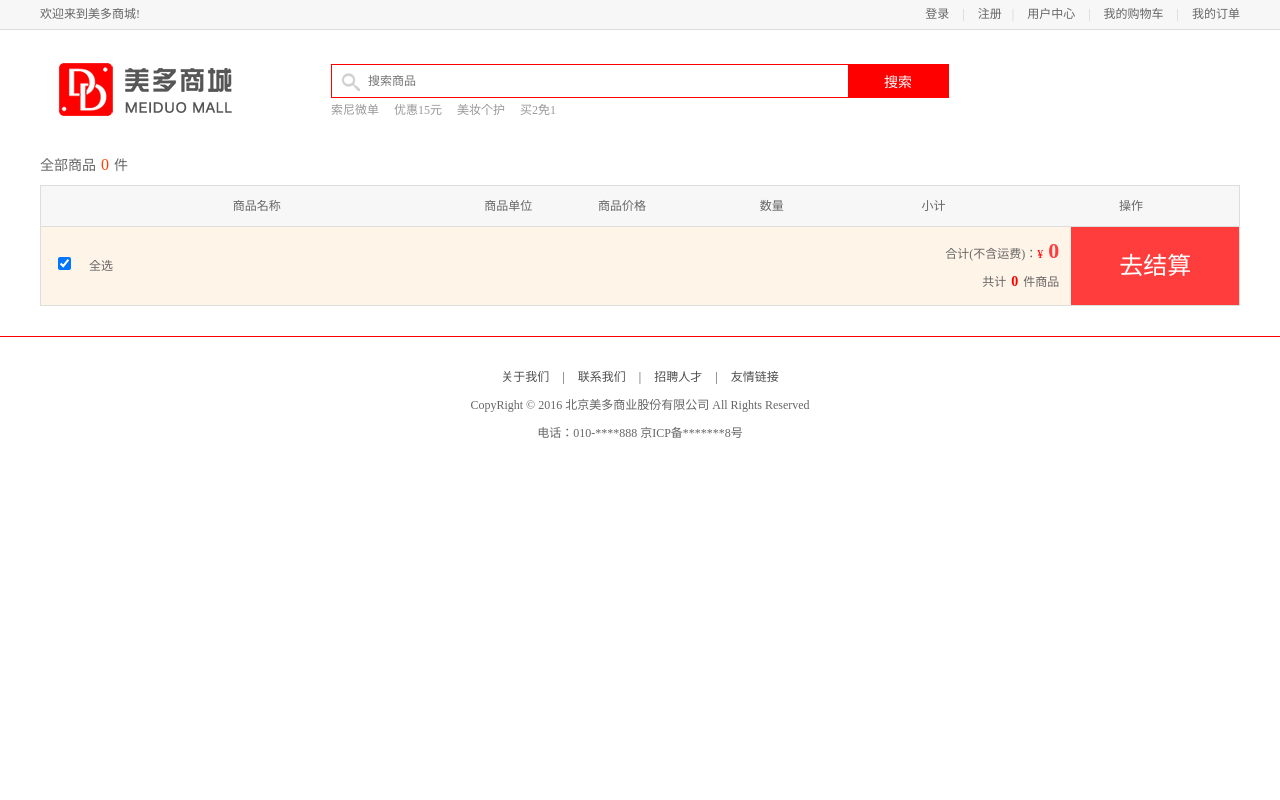
After one commit to Tao-bug/meiduo_project, a Django app: template meiduo_mall/templates/cart.html in a window 1280 px wide. The commit adds this page. Run offline with Django 3.2, Linux system fonts and the light colour scheme; the template is opened without the code that fills it, so the values that code supplies are empty; parts of the project's set-up code (start-up, migrations or seed data) failed here and were passed over.

```diff
--- a/meiduo_mall/static/goods_judge.html
+++ b/meiduo_mall/static/goods_judge.html
@@ -27,7 +27,7 @@
 					<span>|</span>
 					<a href="user_center_info.html">用户中心</a>
 					<span>|</span>
-					<a href="cart.html">我的购物车</a>
+					<a href="../templates/cart.html">我的购物车</a>
 					<span>|</span>
 					<a href="user_center_order.html">我的订单</a>
 				</div>
--- a/meiduo_mall/static/order_success.html
+++ b/meiduo_mall/static/order_success.html
@@ -27,7 +27,7 @@
 					<span>|</span>
 					<a href="user_center_info.html">用户中心</a>
 					<span>|</span>
-					<a href="cart.html">我的购物车</a>
+					<a href="../templates/cart.html">我的购物车</a>
 					<span>|</span>
 					<a href="user_center_order.html">我的订单</a>
 				</div>
--- a/meiduo_mall/static/pay_success.html
+++ b/meiduo_mall/static/pay_success.html
@@ -26,7 +26,7 @@
                     <span>|</span>
                     <a href="user_center_info.html">用户中心</a>
                     <span>|</span>
-                    <a href="cart.html">我的购物车</a>
+                    <a href="../templates/cart.html">我的购物车</a>
                     <span>|</span>
                     <a href="user_center_order.html">我的订单</a>
                 </div>
--- a/meiduo_mall/static/place_order.html
+++ b/meiduo_mall/static/place_order.html
@@ -27,7 +27,7 @@
 					<span>|</span>
 					<a href="user_center_info.html">用户中心</a>
 					<span>|</span>
-					<a href="cart.html">我的购物车</a>
+					<a href="../templates/cart.html">我的购物车</a>
 					<span>|</span>
 					<a href="user_center_order.html">我的订单</a>
 				</div>
--- a/meiduo_mall/static/user_center_order.html
+++ b/meiduo_mall/static/user_center_order.html
@@ -29,7 +29,7 @@
 					<span>|</span>
 					<a href="user_center_info.html">用户中心</a>
 					<span>|</span>
-					<a href="cart.html">我的购物车</a>
+					<a href="../templates/cart.html">我的购物车</a>
 					<span>|</span>
 					<a href="user_center_order.html">我的订单</a>
 				</div>
--- a/meiduo_mall/static/user_center_pass.html
+++ b/meiduo_mall/static/user_center_pass.html
@@ -27,7 +27,7 @@
 					<span>|</span>
 					<a href="user_center_info.html">用户中心</a>
 					<span>|</span>
-					<a href="cart.html">我的购物车</a>
+					<a href="../templates/cart.html">我的购物车</a>
 					<span>|</span>
 					<a href="user_center_order.html">我的订单</a>
 				</div>
--- /dev/null
+++ b/meiduo_mall/templates/cart.html
@@ -0,0 +1,113 @@
+<!DOCTYPE html PUBLIC "-//W3C//DTD XHTML 1.0 Transitional//EN"
+        "http://www.w3.org/TR/xhtml1/DTD/xhtml1-transitional.dtd">
+<html xmlns="http://www.w3.org/1999/xhtml" xml:lang="en">
+<head>
+    <meta http-equiv="Content-Type" content="text/html;charset=UTF-8">
+    <title>美多商城-购物车</title>
+    <link rel="stylesheet" type="text/css" href="../static/css/reset.css">
+    <link rel="stylesheet" type="text/css" href="../static/css/main.css">
+    <script type="text/javascript" src="../static/js/host.js"></script>
+    <script type="text/javascript" src="../static/js/vue-2.5.16.js"></script>
+    <script type="text/javascript" src="../static/js/axios-0.18.0.min.js"></script>
+</head>
+<body>
+<div id="app" v-cloak>
+    <div class="header_con">
+        <div class="header">
+            <div class="welcome fl">欢迎来到美多商城!</div>
+            <div class="fr">
+                <div class="login_btn fl" v-if="username">
+                    欢迎您：<em>[[ username ]]</em>
+                    <span>|</span>
+                    <a href="/logout/" class="quit">退出</a>
+                </div>
+                <div class="login_btn fl" v-else>
+                    <a href="/login/">登录</a>
+                    <span>|</span>
+                    <a href="/register/">注册</a>
+                </div>
+                <div class="user_link fl">
+                    <span>|</span>
+                    <a href="/info/">用户中心</a>
+                    <span>|</span>
+                    <a href="/cart/">我的购物车</a>
+                    <span>|</span>
+                    <a href="../static/user_center_order.html">我的订单</a>
+                </div>
+            </div>
+        </div>
+    </div>
+
+    <div class="search_bar clearfix">
+        <a href="index.html" class="logo fl"><img src="../static/images/logo.png"></a>
+        <div class="search_wrap fl">
+            <form method="get" action="/search/" class="search_con">
+                <input type="text" class="input_text fl" name="q" placeholder="搜索商品">
+                <input type="submit" class="input_btn fr" name="" value="搜索">
+            </form>
+            <ul class="search_suggest fl">
+                <li><a href="#">索尼微单</a></li>
+                <li><a href="#">优惠15元</a></li>
+                <li><a href="#">美妆个护</a></li>
+                <li><a href="#">买2免1</a></li>
+            </ul>
+        </div>
+    </div>
+
+    <div class="total_count">全部商品<em>[[ total_count ]]</em>件</div>
+    <ul class="cart_list_th clearfix">
+        <li class="col01">商品名称</li>
+        <li class="col02">商品单位</li>
+        <li class="col03">商品价格</li>
+        <li class="col04">数量</li>
+        <li class="col05">小计</li>
+        <li class="col06">操作</li>
+    </ul>
+
+    <ul class="cart_list_td clearfix" v-for="(cart_sku,index) in carts">
+        <li class="col01"><input type="checkbox" name="" v-model="cart_sku.selected" @change="update_selected(index)">
+        </li>
+        <li class="col02"><img :src="cart_sku.default_image_url"></li>
+        <li class="col03">[[ cart_sku.name ]]</li>
+        <li class="col05">[[ cart_sku.price ]]元</li>
+        <li class="col06">
+            <div class="num_add">
+                <a @click="on_minus(index)" class="minus fl">-</a>
+                <input v-model="cart_sku.count" @blur="on_input(index)" type="text" class="num_show fl">
+                <a @click="on_add(index)" class="add fl">+</a>
+            </div>
+        </li>
+        <li class="col07">[[ cart_sku.amount ]]元</li>
+        <li class="col08"><a @click="on_delete(index)">删除</a></li>
+    </ul>
+
+    <ul class="settlements">
+        <li class="col01"><input type="checkbox" name="" @change="on_selected_all" v-model="selected_all"></li>
+        <li class="col02">全选</li>
+        <li class="col03">合计(不含运费)：<span>¥</span><em>[[ total_selected_amount ]]</em><br>共计<b>[[ total_selected_count
+            ]]</b>件商品
+        </li>
+        <li class="col04"><a href="../static/place_order.html">去结算</a></li>
+
+    </ul>
+    <div class="footer">
+        <div class="foot_link">
+            <a href="#">关于我们</a>
+            <span>|</span>
+            <a href="#">联系我们</a>
+            <span>|</span>
+            <a href="#">招聘人才</a>
+            <span>|</span>
+            <a href="#">友情链接</a>
+        </div>
+        <p>CopyRight © 2016 北京美多商业股份有限公司 All Rights Reserved</p>
+        <p>电话：010-****888 京ICP备*******8号</p>
+    </div>
+</div>
+<script>
+    var cart_skus = {{ cart_skus|safe }};
+</script>
+<script type="text/javascript" src="../static/js/common.js"></script>
+<script type="text/javascript" src="../static/js/cart.js"></script>
+</body>
+</html>
--- a/meiduo_mall/templates/index.html
+++ b/meiduo_mall/templates/index.html
@@ -30,7 +30,7 @@
 					<span>|</span>
 					<a href="/info/">用户中心</a>
 					<span>|</span>
-					<a href="../static/cart.html">我的购物车</a>
+					<a href="cart.html">我的购物车</a>
 					<span>|</span>
 					<a href="../static/user_center_order.html">我的订单</a>
 				</div>
--- a/meiduo_mall/templates/user_center_info.html
+++ b/meiduo_mall/templates/user_center_info.html
@@ -35,7 +35,7 @@
 					<span>|</span>
 					<a href="/info/">用户中心</a>
 					<span>|</span>
-					<a href="../static/cart.html">我的购物车</a>
+					<a href="cart.html">我的购物车</a>
 					<span>|</span>
 					<a href="../static/user_center_order.html">我的订单</a>
 				</div>
--- a/meiduo_mall/templates/user_center_pass.html
+++ b/meiduo_mall/templates/user_center_pass.html
@@ -25,7 +25,7 @@
                     <span>|</span>
                     <a href="/info/">用户中心</a>
                     <span>|</span>
-                    <a href="../static/cart.html">我的购物车</a>
+                    <a href="cart.html">我的购物车</a>
                     <span>|</span>
                     <a href="../static/user_center_order.html">我的订单</a>
                 </div>
--- a/meiduo_mall/templates/user_center_site.html
+++ b/meiduo_mall/templates/user_center_site.html
@@ -25,7 +25,7 @@
                     <span>|</span>
                     <a href="/info/">用户中心</a>
                     <span>|</span>
-                    <a href="/static/cart.html">我的购物车</a>
+                    <a href="/cart.html">我的购物车</a>
                     <span>|</span>
                     <a href="/orders/">我的订单</a>
                 </div>
```
Also changed, not shown: meiduo_mall/apps/carts/views.py (+49 -6 lines), meiduo_mall/static/cart.html (deleted, +0 -113 lines).
